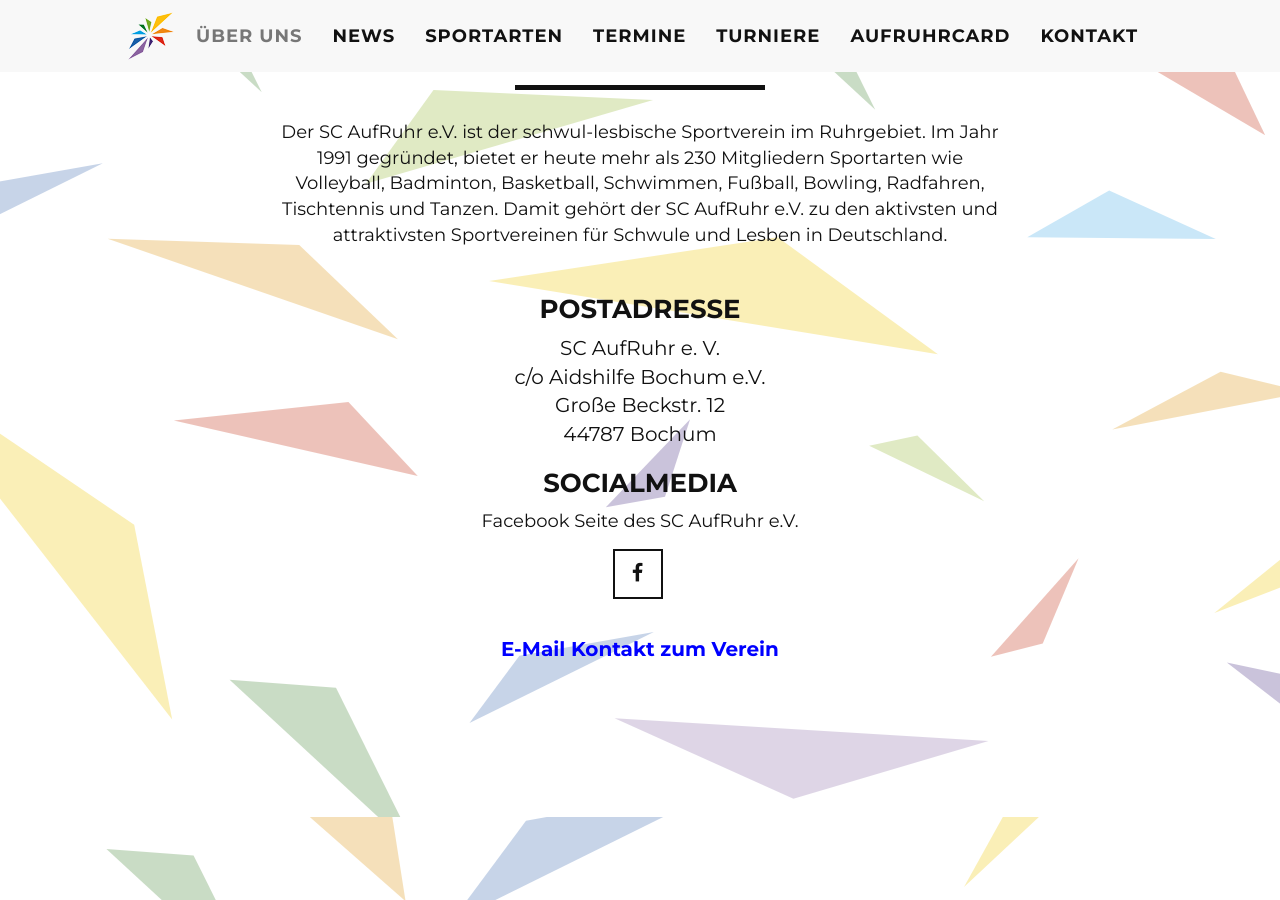
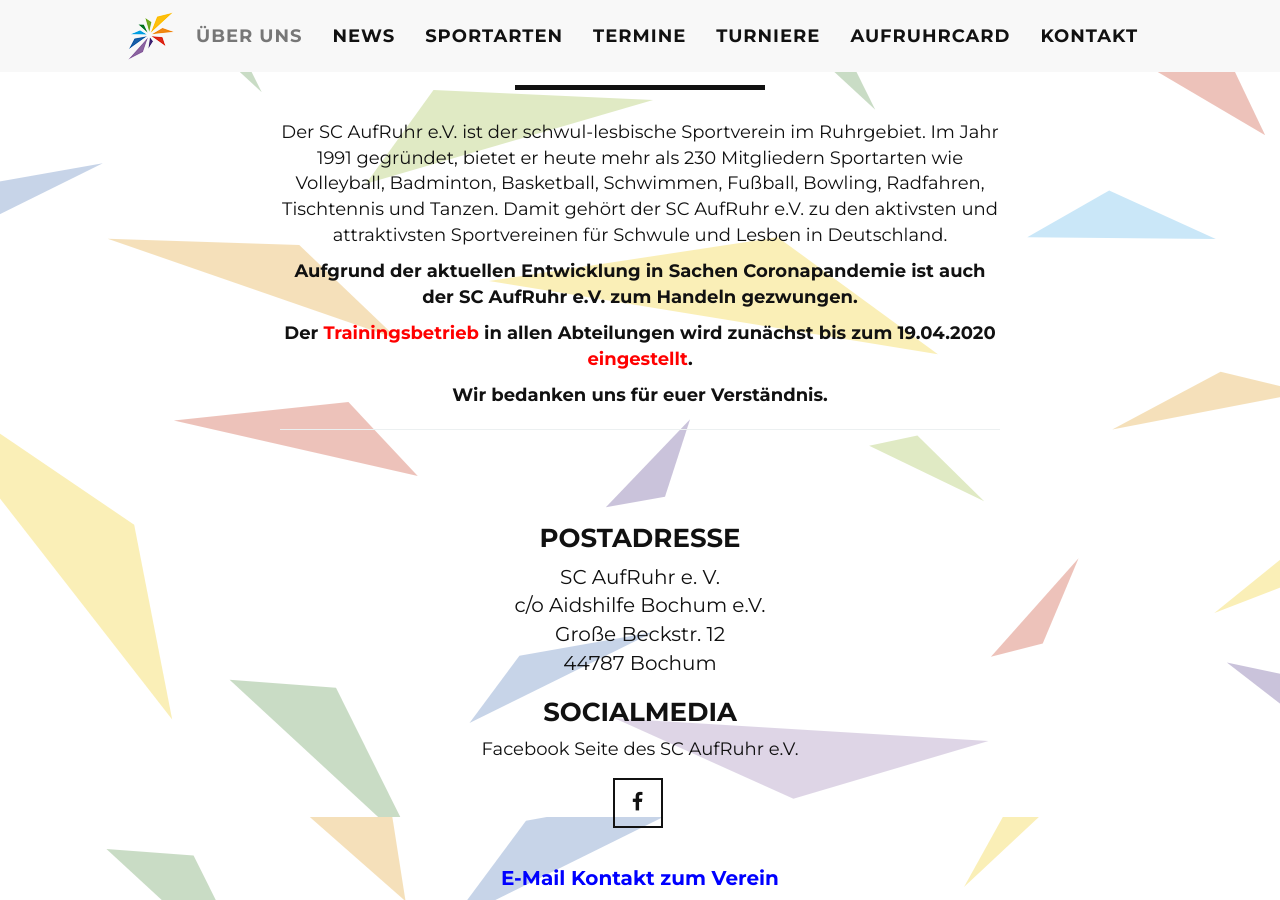
Before and after one commit to scarweb/scarweb.github.io, a Jekyll site: the page built from index.html, in a window 1280 px wide and 900 px high, scrolled down 983 px. Built offline with Jekyll 4.4.1, drawn with Linux system fonts in a browser that asks for light colours; comment, search, counter and statistics services are not loaded.

Commit message:
Update about.html

```diff
--- a/_includes/about.html
+++ b/_includes/about.html
@@ -15,7 +15,15 @@
                     Schwimmen, Fußball, Bowling, Radfahren, Tischtennis und Tanzen.
 
                     Damit gehört der SC AufRuhr e.V. zu den aktivsten und attraktivsten Sportvereinen für Schwule und
-                    Lesben in Deutschland.
+                    Lesben in Deutschland.</p>
+
+<b>Aufgrund der aktuellen Entwicklung in Sachen Coronapandemie ist auch der
+SC AufRuhr e.V.  zum Handeln gezwungen.<br><p></p>
+Der <font color="#FF0000">Trainingsbetrieb</font> in allen Abteilungen wird zunächst bis zum 19.04.2020 <font color="#FF0000">eingestellt</font>.<br>
+<p></p>
+Wir bedanken uns für euer Verständnis.</b><p></p>
+<hr size="1" noshade>
+
                     <br><br>
                     <h3>Postadresse</h3>
                     <p>
```
